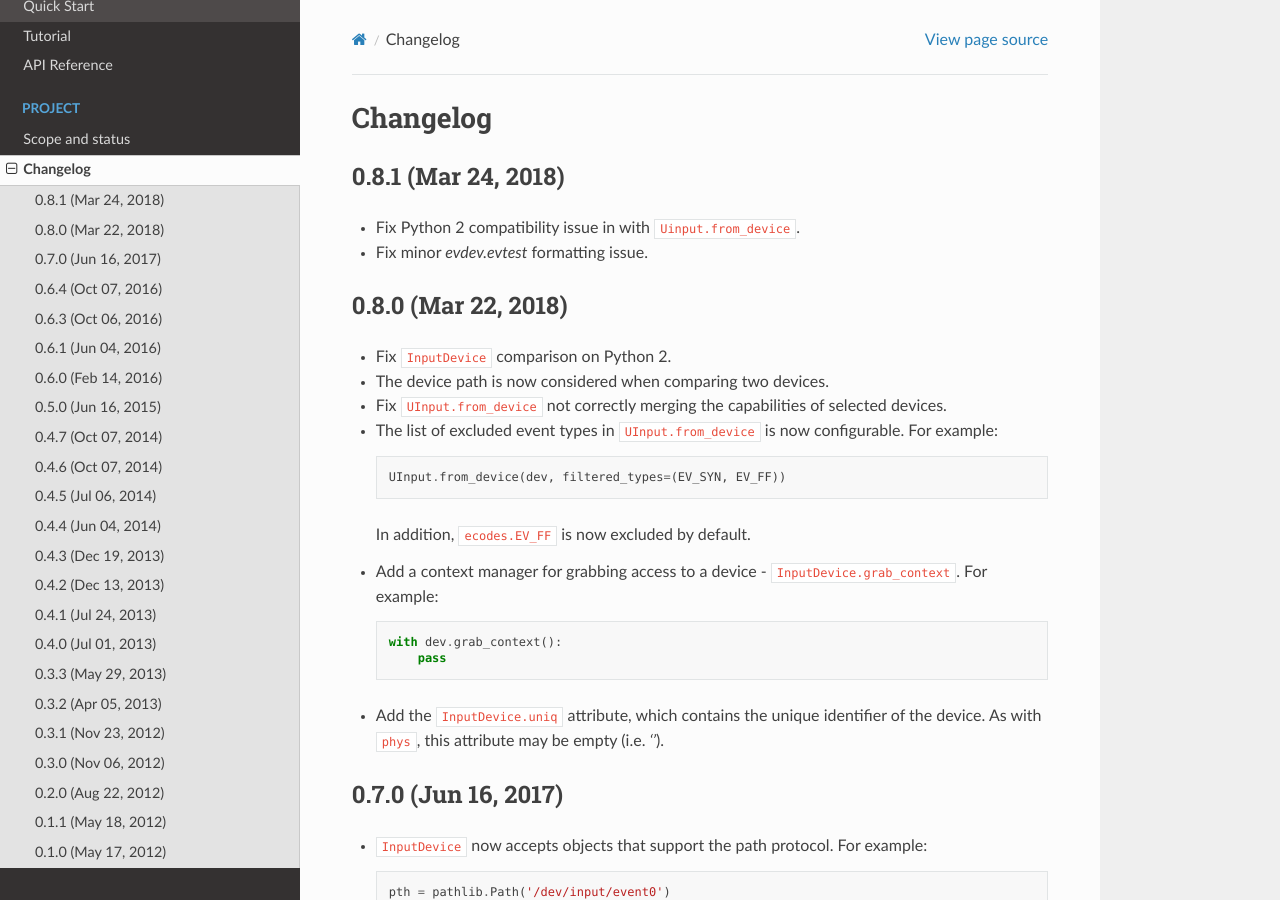
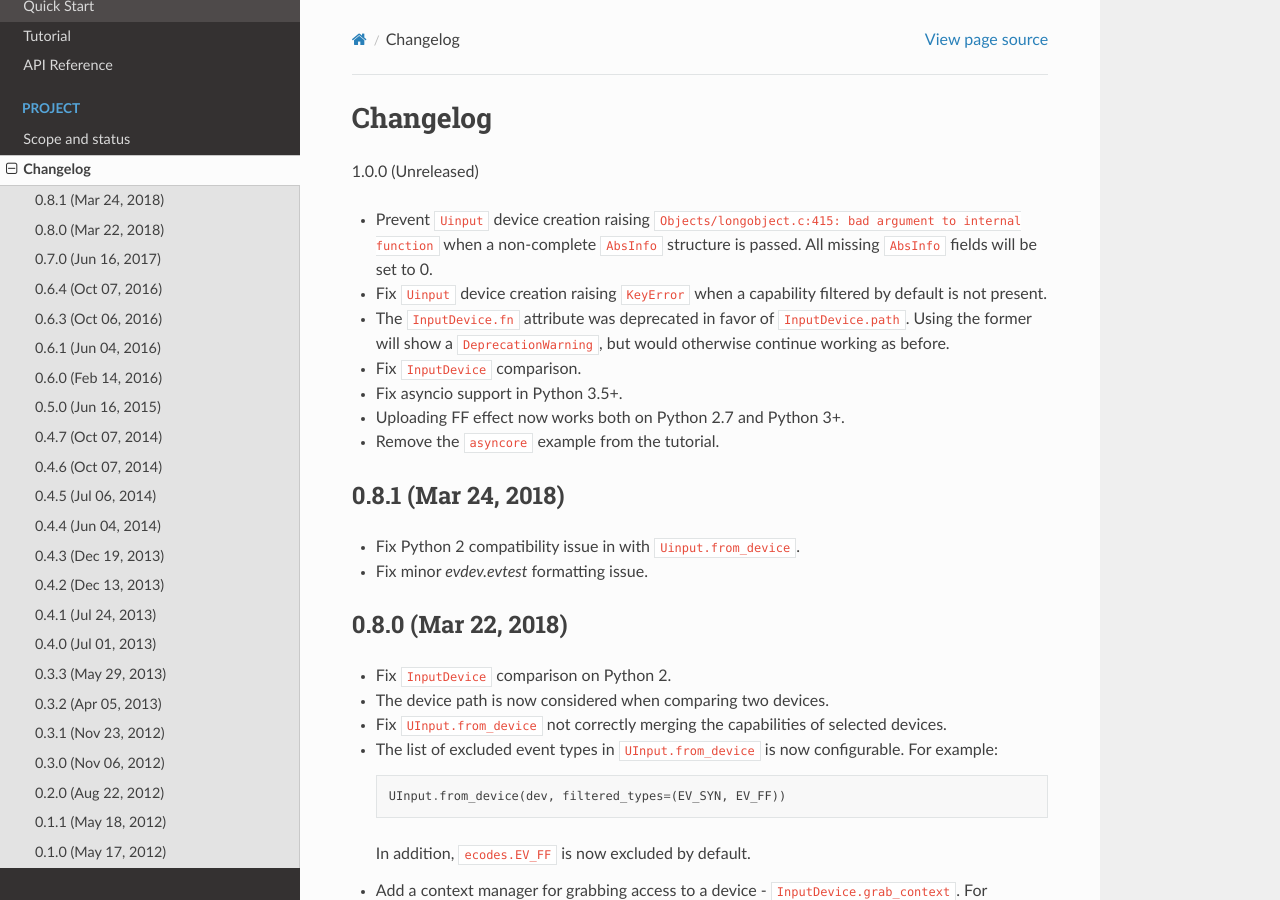
Before and after one commit to gvalkov/python-evdev, a Sphinx documentation site: the page built from docs/changelog.rst, in a window 1280 px wide and 900 px high. Built offline with Sphinx 7.4.7 and the Read the Docs theme 2.0.0, drawn with Linux system fonts in a browser that asks for light colours.

Commit message:
Update documentation

```diff
--- a/docs/changelog.rst
+++ b/docs/changelog.rst
@@ -1,5 +1,27 @@
 Changelog
 ---------
+
+1.0.0 (Unreleased)
+
+- Prevent ``Uinput`` device creation raising ``Objects/longobject.c:415: bad
+  argument to internal function`` when a non-complete ``AbsInfo`` structure is
+  passed. All missing ``AbsInfo`` fields will be set to 0.
+
+- Fix ``Uinput`` device creation raising ``KeyError`` when a capability filtered
+  by default is not present.
+
+- The ``InputDevice.fn`` attribute was deprecated in favor of
+  ``InputDevice.path``. Using the former will show a ``DeprecationWarning``, but
+  would otherwise continue working as before.
+
+- Fix ``InputDevice`` comparison.
+
+- Fix asyncio support in Python 3.5+.
+
+- Uploading FF effect now works both on Python 2.7 and Python 3+.
+
+- Remove the ``asyncore`` example from the tutorial.
+
 
 0.8.1 (Mar 24, 2018)
 ====================
```
